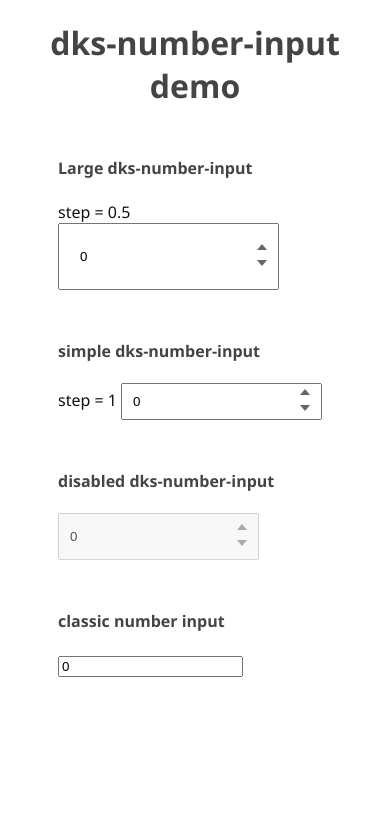
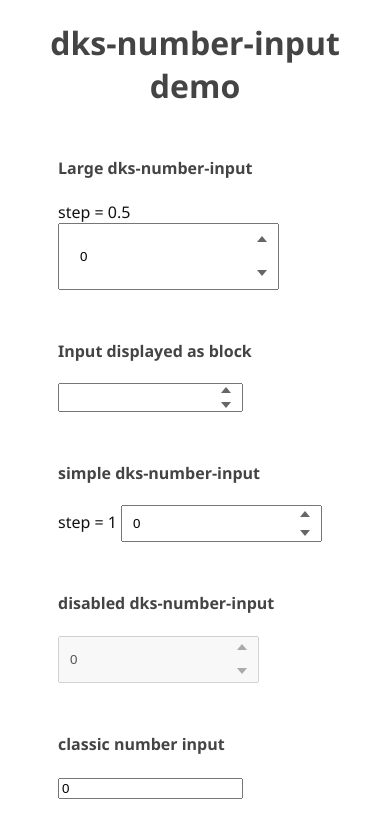
Before and after one commit to Dyskovsky/angulario-number-input, an Angular app: page / in a window 390 px wide. Shown: the top 838 px of the page. Built offline with nearby package versions, Linux system fonts and the light colour scheme.

Commit message:
Improve arrows positioning
- fix mobile view
- fix view when input is displayed as block
- refactor styles

```diff
--- a/src/app/app.component.html
+++ b/src/app/app.component.html
@@ -9,6 +9,15 @@
   step = 0.5
   <dks-number-input>
     <input id="btn1" type="number" [(ngModel)]="largeInputVariable" step="0.5"/>
+  </dks-number-input>
+</div>
+
+<div>
+  <h4>
+    Input displayed as block
+  </h4>
+  <dks-number-input>
+    <input type="number" style="display: block"/>
   </dks-number-input>
 </div>
 
--- a/src/dks-number-input/dks-number-input.component.html
+++ b/src/dks-number-input/dks-number-input.component.html
@@ -3,8 +3,12 @@
 	<ng-content></ng-content>
 
 	<span class="dks-arrows-container">
-    	<span class="dks-arrow dks-arrow-up" (click)="stepUp();"></span>
-    	<span class="dks-arrow dks-arrow-down" (click)="stepDown()"></span>
+    	<span class="dks-single-arrow-container">
+			<span class="dks-arrow dks-arrow-up" (click)="stepUp();"></span>
+		</span>
+		<span class="dks-single-arrow-container">
+			<span class="dks-arrow dks-arrow-down" (click)="stepDown()"></span>
+		</span>
     </span>
 
 </span>
--- a/src/dks-number-input/dks-number-input.component.scss
+++ b/src/dks-number-input/dks-number-input.component.scss
@@ -1,15 +1,21 @@
 $arrow-color: #666666;
 $arrow-color-hover: #13026d;
 $arrow-color-disabled: #aaaaaa;
-$arrow-margin: 5px;
 $arrow-width: 10px;
 $arrow-height: 6px;
 
 .dks-arrows-container {
-	display:  grid;
 	position: absolute;
 	right: 12px;
 	top: 0;
+	bottom: 0;
+}
+
+.dks-single-arrow-container {
+	display: flex;
+	height: 50%;
+	align-items: center;
+}
 
 .dks-arrow {
 	width: 0;
@@ -20,29 +26,24 @@ $arrow-height: 6px;
 
 	&-up {
 		border-bottom: $arrow-height solid $arrow-color;
-			margin-bottom: $arrow-margin;
-
-			&:hover {
+	}
+	&-up:hover {
 		border-bottom: $arrow-height solid $arrow-color-hover;
-			}
 	}
 
 	&-down {
 		border-top: $arrow-height solid $arrow-color;
-			margin-top: $arrow-margin;
-
-			&:hover {
+	}
+	&-down:hover {
 		border-top: $arrow-height solid $arrow-color-hover;
-			}
-		}
 	}
 }
 
 .dks-input-container {
 	position: relative;
+	display: inline-flex;
 
-	input {
-		&[type=number] {
+	input[type=number] {
 		min-height: 23px;
 		-webkit-appearance: textfield;
 		-moz-appearance: textfield;
@@ -54,15 +55,12 @@ $arrow-height: 6px;
 		}
 	}
 
-	}
-
-	input[disabled] + .dks-arrows-container > .dks-arrow{
+	input[disabled] + .dks-arrows-container .dks-arrow{
 		cursor: default;
 
 		&-up {
 			border-bottom: $arrow-height solid $arrow-color-disabled;
 		}
-
 		&-down {
 			border-top: $arrow-height solid $arrow-color-disabled;
 		}
```
Lines whose indentation alone changed are shown as unchanged.
